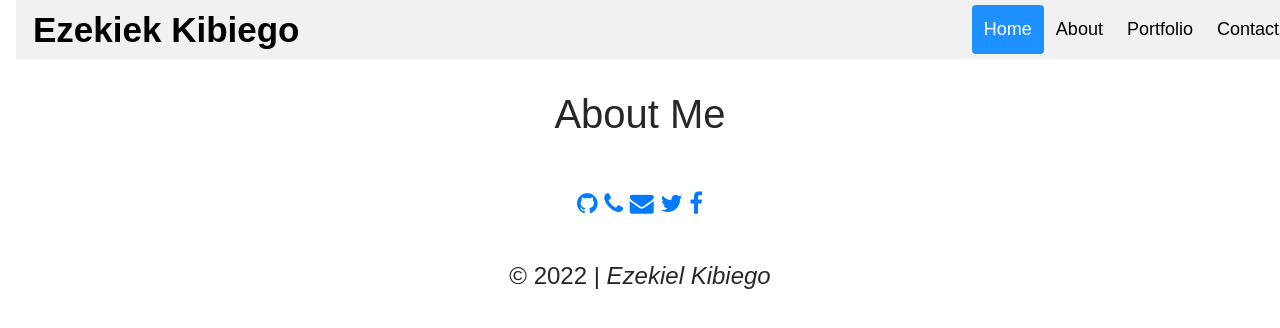
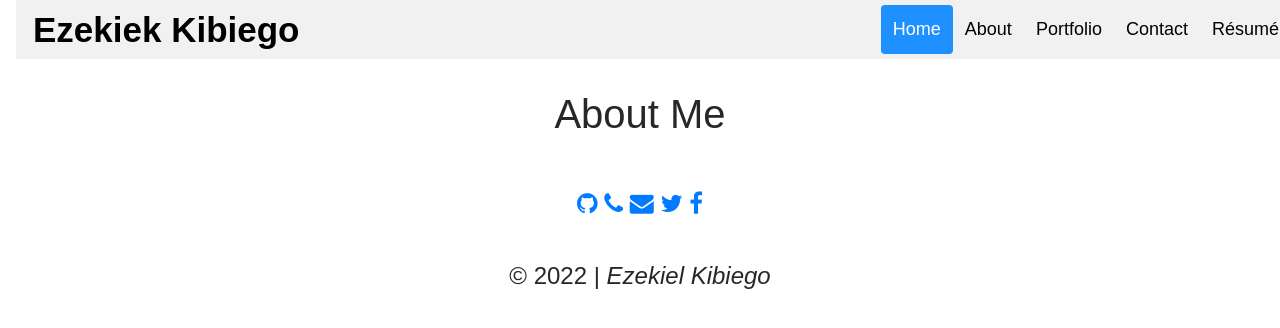
Before and after one commit to ezekielkibiego/portfolio2, a Django app: page /about/ in a window 1280 px wide. Shown: the top 328 px of the page. Run offline with Django 3.2, Linux system fonts and the light colour scheme; data that the repository does not hold is empty; some libraries are stand-ins or nearby versions; some web fonts are replaced.

Commit message:
add resume link

```diff
--- a/portapp/templates/navbar.html
+++ b/portapp/templates/navbar.html
@@ -87,6 +87,7 @@
         <a href="{% url 'contact' %}" class="pots">
           Contact
          </a>
+         <a href="static/images/Ezekiel_Kibiego_Resume.pdf">Résumé</a>
 
       </div>
     </div>
```
